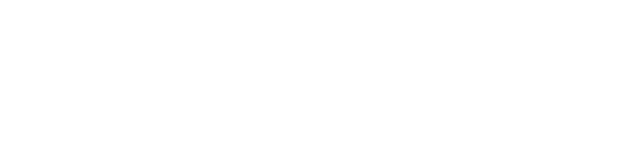
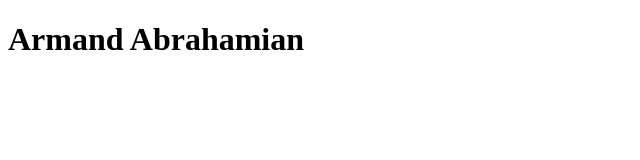
Before and after one commit to ArmandAbrahamian/ArmandAbrahamian.github.io, a plain HTML site: page index.html in a window 1280 px wide. Shown: the whole page, without its empty margins (0-640 px from the left). Drawn offline with Linux system fonts and the light colour scheme.

Commit message:
Added name to page content.

```diff
--- a/index.html
+++ b/index.html
@@ -6,7 +6,12 @@
         <title>Armand Abrahamian</title>
     </head>
 
-    <footer>
+<header>
+<h1>Armand Abrahamian</h1>
+</header>
 
-    </footer>
+<footer>
+
+</footer>
+
 </html>
```
